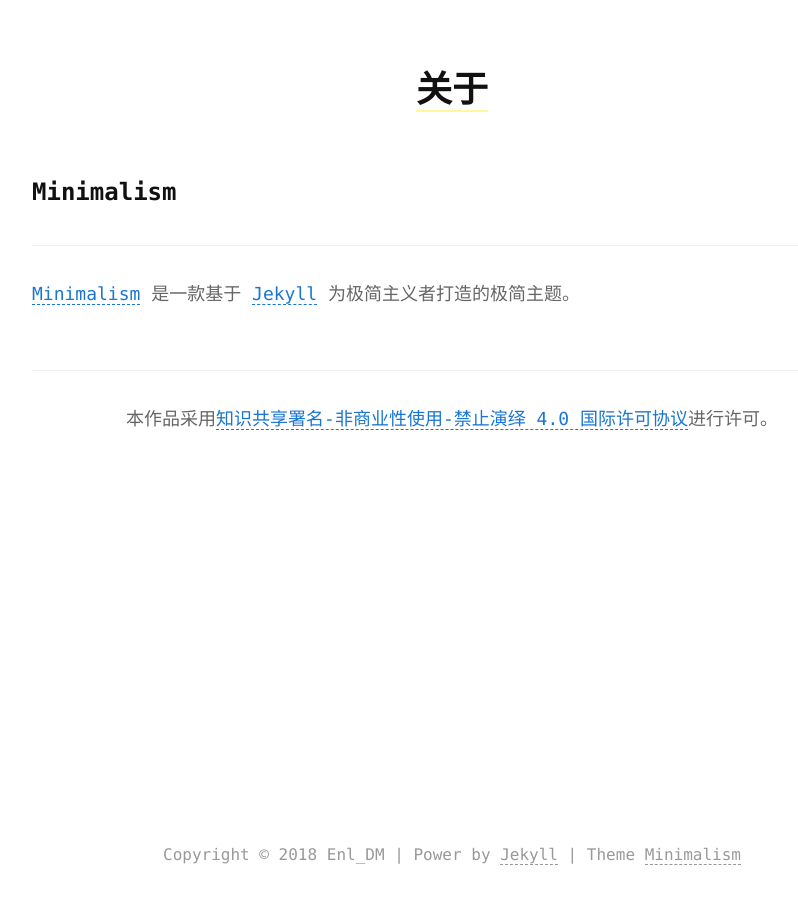
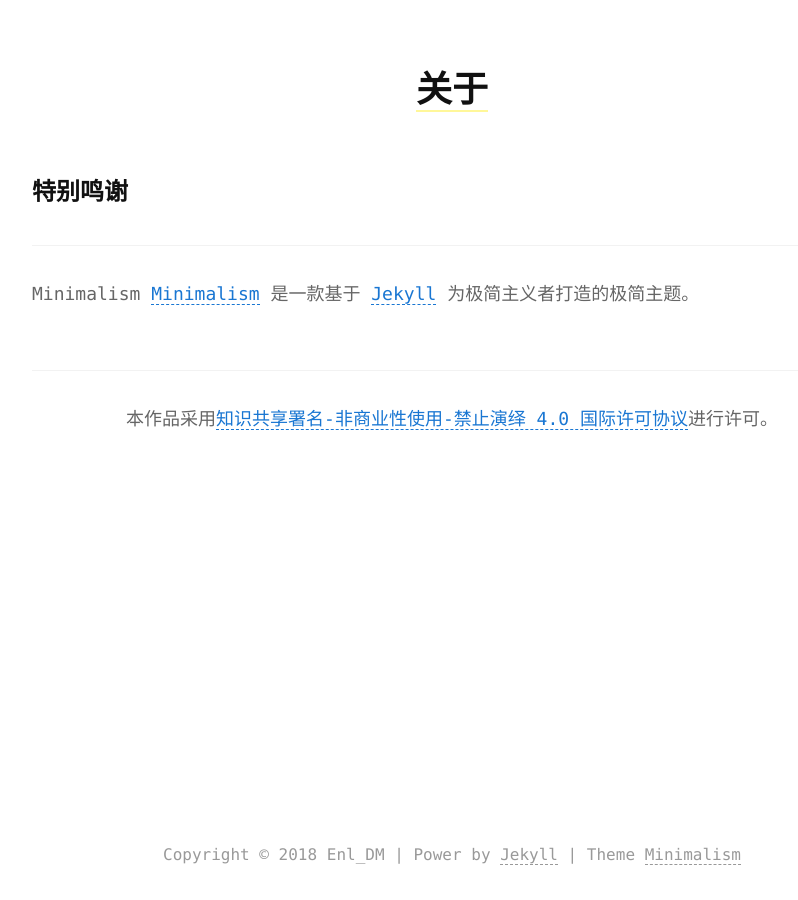
Before and after one commit to enldm/enldm.github.io, a Jekyll site: the page built from about.md, in a window 1280 px wide. Shown: the whole page, without its empty margins (188-986 px from the left). Built offline with Jekyll 4.4.1, drawn with Linux system fonts in a browser that asks for light colours.

Commit message:
Update about.md

```diff
--- a/about.md
+++ b/about.md
@@ -4,10 +4,10 @@ title: 关于
 reward: false
 ---
 
-### Minimalism
+### 特别鸣谢
 
 ---
-
+Minimalism
 [Minimalism] 是一款基于 [Jekyll] 为极简主义者打造的极简主题。
 
 [Minimalism]: https://github.com/showzeng/Minimalism
```
